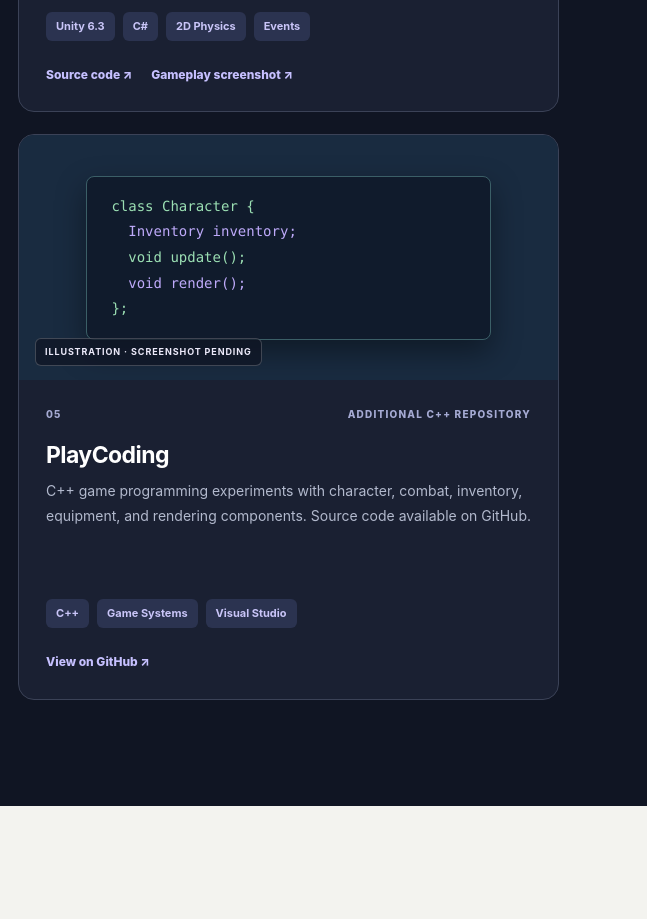
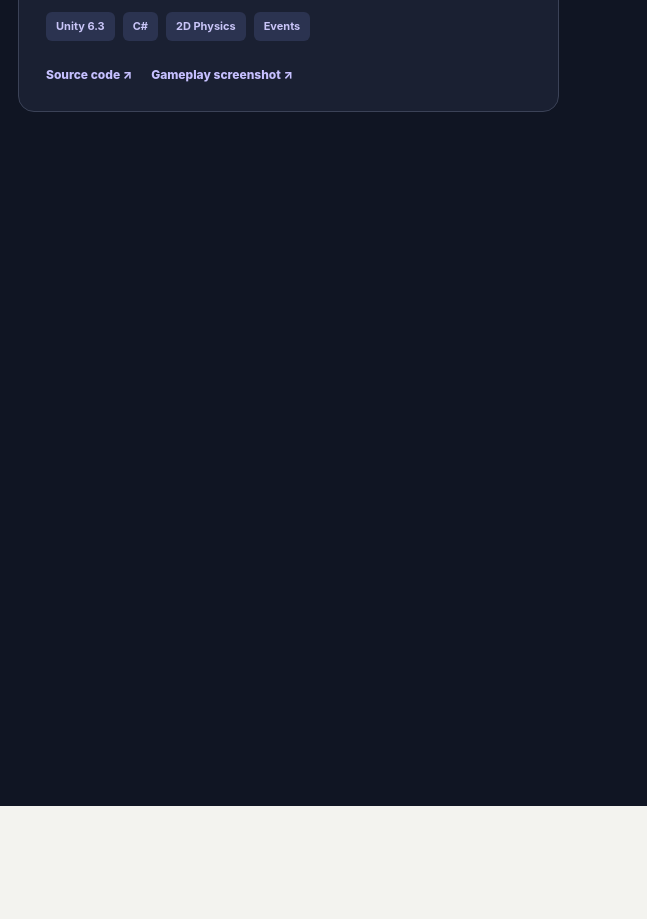
Before and after one commit to PhoenixPrimeGames/github-portfolio, a plain HTML site: page index.html in a window 1280 px wide. Shown: the part 3200-4119 px from the top of the page, 633-1280 px from the left. Drawn offline with Linux system fonts and the light colour scheme.

Commit message:
Remove project card for PlayCoding from index.html

```diff
--- a/index.html
+++ b/index.html
@@ -135,7 +135,6 @@
               </div>
             </div>
           </article>
-          <article class="project-card"><div class="project-visual visual-code"><div class="code-lines" aria-hidden="true"><span>class Character {</span><span>&nbsp;&nbsp;Inventory inventory;</span><span>&nbsp;&nbsp;void update();</span><span>&nbsp;&nbsp;void render();</span><span>};</span></div><span class="preview-tag">ILLUSTRATION · SCREENSHOT PENDING</span></div><div class="project-body"><div class="project-meta"><span>05</span><span>ADDITIONAL C++ REPOSITORY</span></div><h3>PlayCoding</h3><p>C++ game programming experiments with character, combat, inventory, equipment, and rendering components. Source code available on GitHub.</p><div class="tags"><span>C++</span><span>Game Systems</span><span>Visual Studio</span></div><div class="project-links"><a href="https://github.com/PhoenixPrimeGames/PlayCoding" target="_blank" rel="noopener noreferrer">View on GitHub ↗</a></div></div></article>
         </div>
       </div>
     </section>
```
